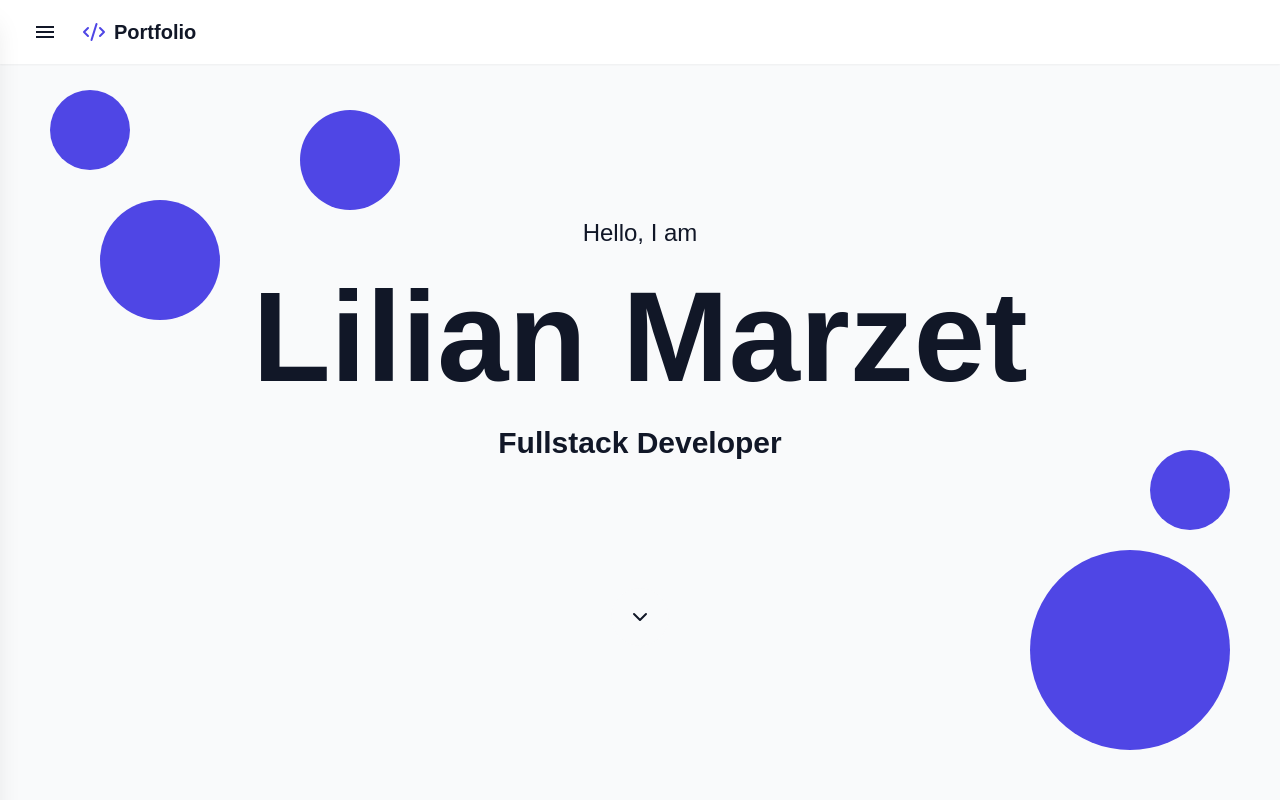
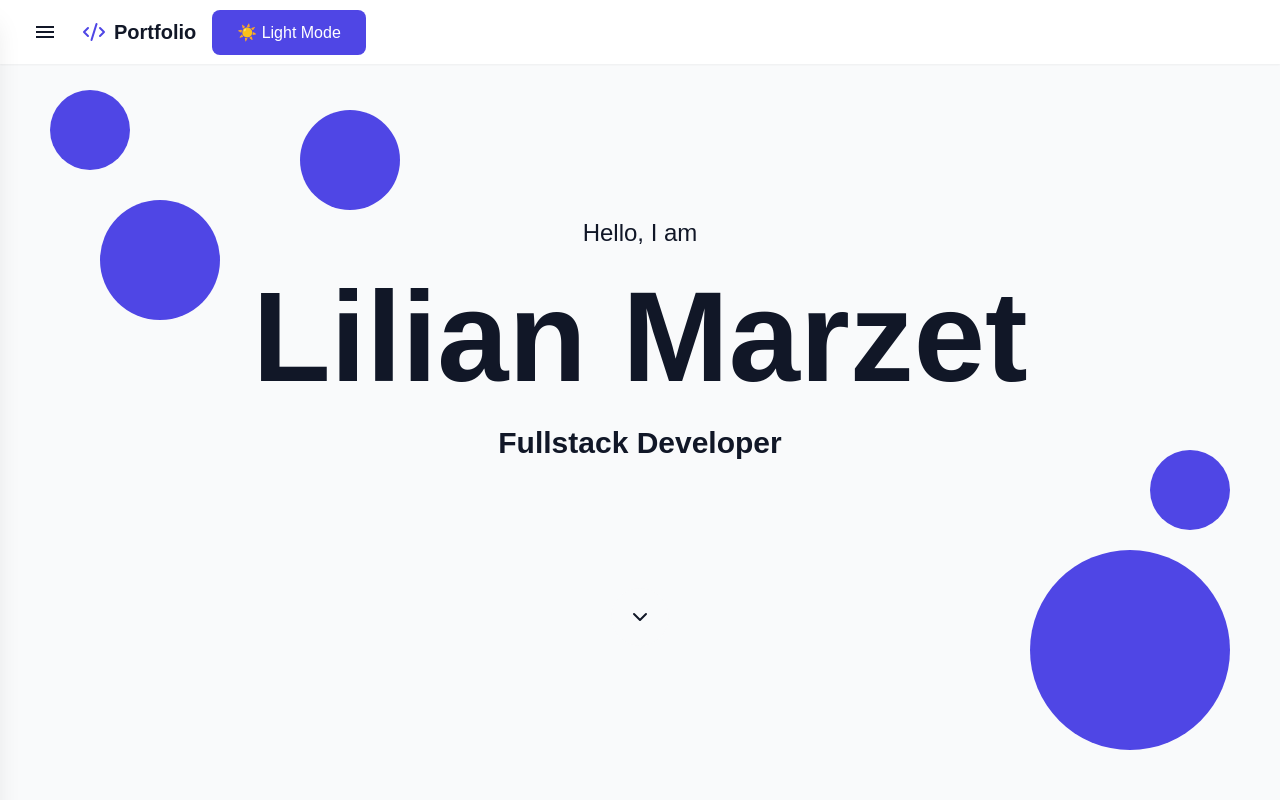
Before and after one commit to LilianMrzt/portfolio-react, a React (Create React App) app: page / in a window 1280 px wide. Shown: the top 800 px of the page. Built offline with nearby package versions, Linux system fonts and the light colour scheme.

Commit message:
[FEAT] Création d'un theme sombre

```diff
--- /dev/null
+++ b/src/constants/ThemeConstants.ts
@@ -0,0 +1,6 @@
+const themeConstants = {
+    light: 'light',
+    dark: 'dark'
+}
+
+export default themeConstants
--- /dev/null
+++ b/src/hooks/ThemeContext.tsx
@@ -0,0 +1,63 @@
+import React, { createContext, type FC, type ReactNode, useContext, useEffect, useState } from 'react'
+import themeConstants from '@constants/ThemeConstants'
+
+interface ThemeContextType {
+    themeType: string
+    toggleTheme: () => void
+}
+
+const ThemeContext = createContext<ThemeContextType | undefined>(undefined)
+
+export const ThemeProvider: FC<{ children: ReactNode }> = ({ children }) => {
+    const [themeType, setThemeType] = useState(themeConstants.light)
+
+    const toggleTheme = (): void => {
+        const newTheme = themeType === themeConstants.dark ? themeConstants.light : themeConstants.dark
+        setThemeType(newTheme)
+        localStorage.setItem('data-theme', newTheme)
+    }
+
+    useEffect(() => {
+        const localTheme = localStorage.getItem('data-theme')
+        if (localTheme) {
+            setThemeType(localTheme)
+        }
+    }, [])
+
+    useEffect(() => {
+        document.body.setAttribute('data-theme', themeType)
+    }, [themeType])
+
+    return (
+        <ThemeContext.Provider
+            value={{
+                themeType,
+                toggleTheme
+            }}
+        >
+            {children}
+        </ThemeContext.Provider>
+    )
+}
+export const useTheme = (): ThemeContextType => {
+    const context = useContext(ThemeContext)
+    if (!context) {
+        throw new Error('useTheme must be used within a ThemeProvider')
+    }
+    return context
+}
+
+/*
+export const useThemeValues = (): any => {
+    const [, setTick] = useState(0)
+
+    // Trigger re-render on theme change
+    useEffect(() => {
+        const observer = new MutationObserver(() => { setTick(t => t + 1) })
+        observer.observe(document.body, { attributes: true, attributeFilter: ['data-theme'] })
+        return () => { observer.disconnect() }
+    }, [])
+
+    return getTheme()
+}
+*/
--- a/src/index.css
+++ b/src/index.css
@@ -40,3 +40,27 @@ code {
   --screen-m: 1024;
   --screen-l: 1280;
 }
+
+[data-theme='dark'] {
+  --primary: #6366f1;
+  --primary-opacity: #2E3350;
+  --on-primary: #FFFFFF;
+  --secondary: #46b5e5;
+  --tertiary: #1f2937;
+  --background: #121212;
+  --on-background: #E5E7EB;
+  --surface: #1E1E1E;
+  --surface-secondary: #2C2C2C;
+  --text: #FFFFFF;
+  --text-secondary: #9CA3AF;
+  --outline: #3F3F46;
+
+  --green: #1D7B2E;
+  --on-green: #DFF6E0;
+  --blue: #1D40B0;
+  --on-blue: #DBE9FE;
+  --yellow: #916025;
+  --on-yellow: #FEF9C3;
+  --orange: #B0581D;
+  --on-orange: #FEE7DB;
+}
--- a/src/index.tsx
+++ b/src/index.tsx
@@ -4,6 +4,7 @@ import './index.css'
 import App from './App'
 import { BrowserRouter as Router } from 'react-router-dom'
 import { TranslationProvider } from '@hooks/TranslatonContext'
+import { ThemeProvider } from '@hooks/ThemeContext'
 
 const root = ReactDOM.createRoot(
     // eslint-disable-next-line @typescript-eslint/no-non-null-assertion
@@ -12,10 +13,12 @@ const root = ReactDOM.createRoot(
 
 root.render(
     <React.StrictMode>
-        <Router>
-            <TranslationProvider>
-                <App />
-            </TranslationProvider>
-        </Router>
+        <ThemeProvider>
+            <Router>
+                <TranslationProvider>
+                    <App />
+                </TranslationProvider>
+            </Router>
+        </ThemeProvider>
     </React.StrictMode>
 )
--- a/src/ui/components/blocs/nav-bar/NavBar.tsx
+++ b/src/ui/components/blocs/nav-bar/NavBar.tsx
@@ -9,10 +9,13 @@ import { type NavBarProps } from '@interfaces/components/blocs/nav-bar/NavBarPro
 import { Link } from 'react-router-dom'
 import { AppRoutes } from '@constants/DrawerRoutes'
 import Title from '@components/common/text/Title'
+import { useTheme } from '@hooks/ThemeContext'
+import ThemeConstants from '@constants/ThemeConstants'
 
 const NavBar: FC<NavBarProps> = ({
     onMenuClick
 }): ReactNode => {
+    const { themeType, toggleTheme } = useTheme()
     return (
         <nav
             className={'nav-bar'}
@@ -43,6 +46,11 @@ const NavBar: FC<NavBarProps> = ({
                     </Title>
                 </Row>
             </Link>
+            <Button
+                onClick={toggleTheme}
+                label={themeType === ThemeConstants.light ? '☀️ Light Mode' : '🌙 Dark Mode'}
+            />
+
         </nav>
     )
 }
--- a/src/ui/components/common/pressable/Button.tsx
+++ b/src/ui/components/common/pressable/Button.tsx
@@ -3,22 +3,25 @@ import Row from '@components/common/layout/Row'
 import Icon from '@components/common/resources/Icon'
 import Text from '@components/common/text/Text'
 import './button.css'
-import theme from '@constants/Theme'
 import { type ButtonProps } from '@interfaces/components/common/pressable/ButtonProps'
 import { darkenColor } from '@utils/ColorUtils'
+import theme from '@constants/Theme'
 
 const Button: FC<ButtonProps> = ({
     onClick,
     label,
     icon,
     iconEnd,
-    backgroundColor = theme.primary,
-    color = theme.onPrimary,
+    backgroundColor,
+    color,
     borderColor = 'transparent',
     hoverColor,
     padding = '12px 24px'
 }): ReactNode => {
     const [isHovered, setIsHovered] = useState(false)
+
+    const backgroundColorValue = backgroundColor ?? theme.primary
+    const colorValue = color ?? theme.onPrimary
 
     const handleMouseEnter = (): void => {
         setIsHovered(true)
@@ -33,7 +36,7 @@ const Button: FC<ButtonProps> = ({
             onClick={onClick}
             className={'button'}
             style={{
-                backgroundColor: isHovered ? darkenColor(backgroundColor) : backgroundColor,
+                backgroundColor: isHovered ? darkenColor(backgroundColorValue) : backgroundColorValue,
                 padding,
                 borderRadius: icon && !label ? '50%' : 8,
                 border: `1px solid ${borderColor}`
@@ -44,21 +47,21 @@ const Button: FC<ButtonProps> = ({
             <Row>
                 {icon && (
                     <Icon
-                        color={isHovered && hoverColor ? hoverColor : color}
+                        color={isHovered && hoverColor ? hoverColor : colorValue}
                     >
                         {icon}
                     </Icon>
                 )}
                 {label && (
                     <Text
-                        color={isHovered && hoverColor ? hoverColor : color}
+                        color={isHovered && hoverColor ? hoverColor : colorValue}
                     >
                         {label}
                     </Text>
                 )}
                 {iconEnd && (
                     <Icon
-                        color={isHovered && hoverColor ? hoverColor : color}
+                        color={isHovered && hoverColor ? hoverColor : colorValue}
                     >
                         {iconEnd}
                     </Icon>
```
